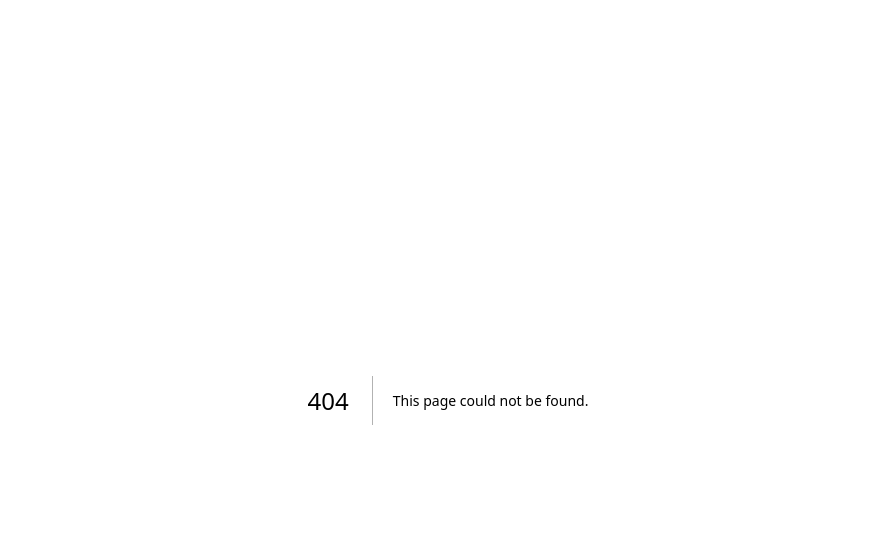
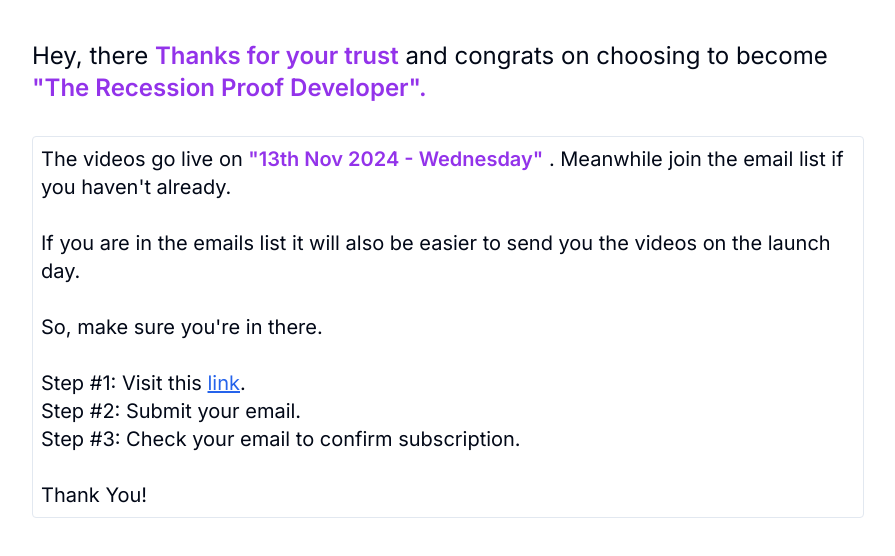
Before and after one commit to Swastikyadav/swastikyadav.com, a Next.js app: page /recession-proof-developer in a window 1280 px wide. Before the commit this address had no page. Shown: the top 556 px of the page, without its empty margins (192-1087 px from the left). Built offline with nearby package versions, Linux system fonts and the light colour scheme.

Commit message:
add trpd page

```diff
--- /dev/null
+++ b/app/recession-proof-developer/page.jsx
@@ -0,0 +1,48 @@
+export default function RecessionProofDev() {
+  return (
+    <div className="container max-w-4xl py-6 lg:py-10">
+      <h2 className="text-2xl">
+        Hey, there{" "}
+        <span className="font-semibold text-purple-600">
+          Thanks for your trust
+        </span>{" "}
+        and congrats on choosing to become{" "}
+        <span className="font-semibold text-purple-600">
+          "The Recession Proof Developer".
+        </span>{" "}
+      </h2>
+
+      <div className="grid col-span-1 gap-2 p-2 my-8 border rounded">
+        <h2 className="text-xl">
+          The videos go live on{" "}
+          <span className="font-semibold text-purple-600">
+            "13th Nov 2024 - Wednesday"
+          </span>{" "}
+          . Meanwhile join the email list if you haven't already.
+          <br />
+          <br />
+          If you are in the emails list it will also be easier to send you the
+          videos on the launch day.
+          <br />
+          <br />
+          So, make sure you're in there.
+          <br />
+          <br />
+          Step #1: Visit this{" "}
+          <a
+            href="https://degreelessdev.kit.com/d510f22648"
+            className="text-blue-600 underline"
+          >
+            link
+          </a>
+          . <br />
+          Step #2: Submit your email. <br />
+          Step #3: Check your email to confirm subscription.
+          <br />
+          <br />
+          Thank You!
+        </h2>
+      </div>
+    </div>
+  );
+}
```
